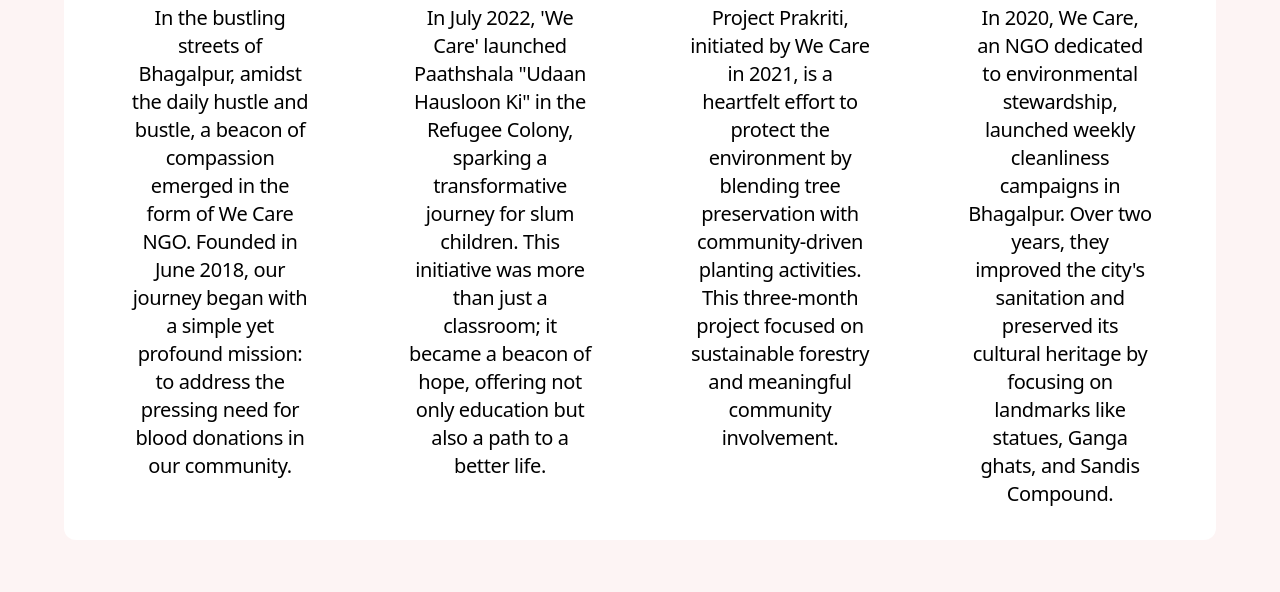
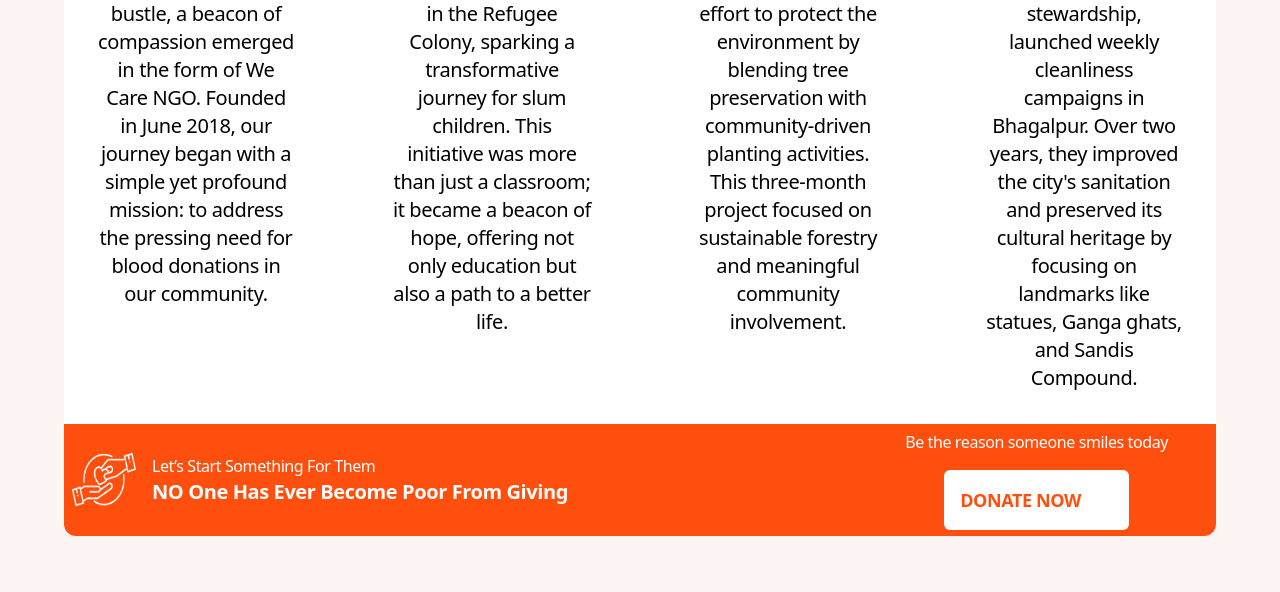
Before and after one commit to Manish-Ranjan/WeCare, an Astro site: page / in a window 1280 px wide. Shown: the part 1284-1876 px from the top of the page. Built offline with nearby package versions, Linux system fonts and the light colour scheme; Astro itself is replaced by a stand-in of ours.

Commit message:
fix animation

```diff
--- a/src/components/Hero.astro
+++ b/src/components/Hero.astro
@@ -1,15 +1,13 @@
 ---
-import { Image } from 'astro:assets';
-import Projects from './Projects.astro';
-const HERO_IMAGES = ['Hero-1.webp', 'Hero-2.webp', 'Hero-3.webp', 'Hero-1.webp'];
+const HERO_IMAGES = ['/images/Hero-1.webp', '/images/Hero-2.webp', '/images/Hero-3.webp', '/images/Hero-1.webp'];
 ---
 
-<section id="hero" class="user-cloud w-full h-48 sm:h-96 md:h-[680px] relative">
-  <div class="brands-carousel pl-0 h-full overflow-hidden relative">
+<section class="user-cloud relative h-48 sm:h-96 md:h-[42rem] w-full">
+  <div class="brands-carousel relative pl-0 h-full overflow-hidden">
     {
-      HERO_IMAGES.map((heroImg, index) => (
-        <picture class="object-cover w-full ">
-          <img class="h-full w-full" src={`/images/${heroImg}`} alt="A bird." width={700} height={700} />
+      HERO_IMAGES.map((heroImg) => (
+        <picture class="h-screen object-cover w-full absolute top-0 flex justify-center">
+          <img class="h-fit w-fit lg:h-full lg:w-full " src={heroImg} alt="We care projects" />
         </picture>
       ))
     }
--- a/src/components/Projects.astro
+++ b/src/components/Projects.astro
@@ -33,8 +33,8 @@
 ];
 ---
 
-<section id="projects" class="py-10 bg-[#fdf4f4] flex justify-center items-start sm:py-16">
-  <div class="px-4 relative overflow-hidden bg-white w-[90%] sm:px-6 lg:px-8 rounded-xl">
+<section id="projects" class="py-10 bg-[#fdf4f4] flex flex-col justify-center items-center sm:py-16">
+  <div class="relative top-[-6rem] overflow-hidden bg-white w-[90%] rounded-xl">
     <div class="max-w-2xl mx-auto text-center pt-2">
       <h2 class="text-3xl font-bold leading-tight text-primary sm:text-4xl lg:text-5xl">On Going Projects</h2>
     </div>
@@ -55,5 +55,25 @@
         ))
       }
     </ul>
+    <div class="h-28 px-2 bg-text w-full flex justify-between items-center">
+      <div class="flex justify-center items-center gap-4">
+        <img src="/images/donate.png" alt="Donate" class="h-20 w-16" />
+        <div class="">
+          <p class="text-base text-white">Let’s Start Something For Them</p>
+          <p class="font-semibold text-xl text-white">NO One Has Ever Become Poor From Giving</p>
+        </div>
+      </div>
+      <div class="mr-10 flex flex-col justify-center items-center gap-4">
+        <p class="text-base text-center text-white">Be the reason someone smiles today</p>
+        <button
+          id="menu-btn"
+          type="button"
+          class="items-center flex flex-row justify-between rounded-md p-4 text-white bg-white"
+        >
+          <p class="uppercase font-bold text-lg text-text">Donate Now</p>
+          <img src="/images/donate.png" alt="Donate" class="h-6 ml-2 bg-red w-6" />
+        </button>
+      </div>
+    </div>
   </div>
 </section>
```
Also changed, not shown: public/images/donate.png (added).
